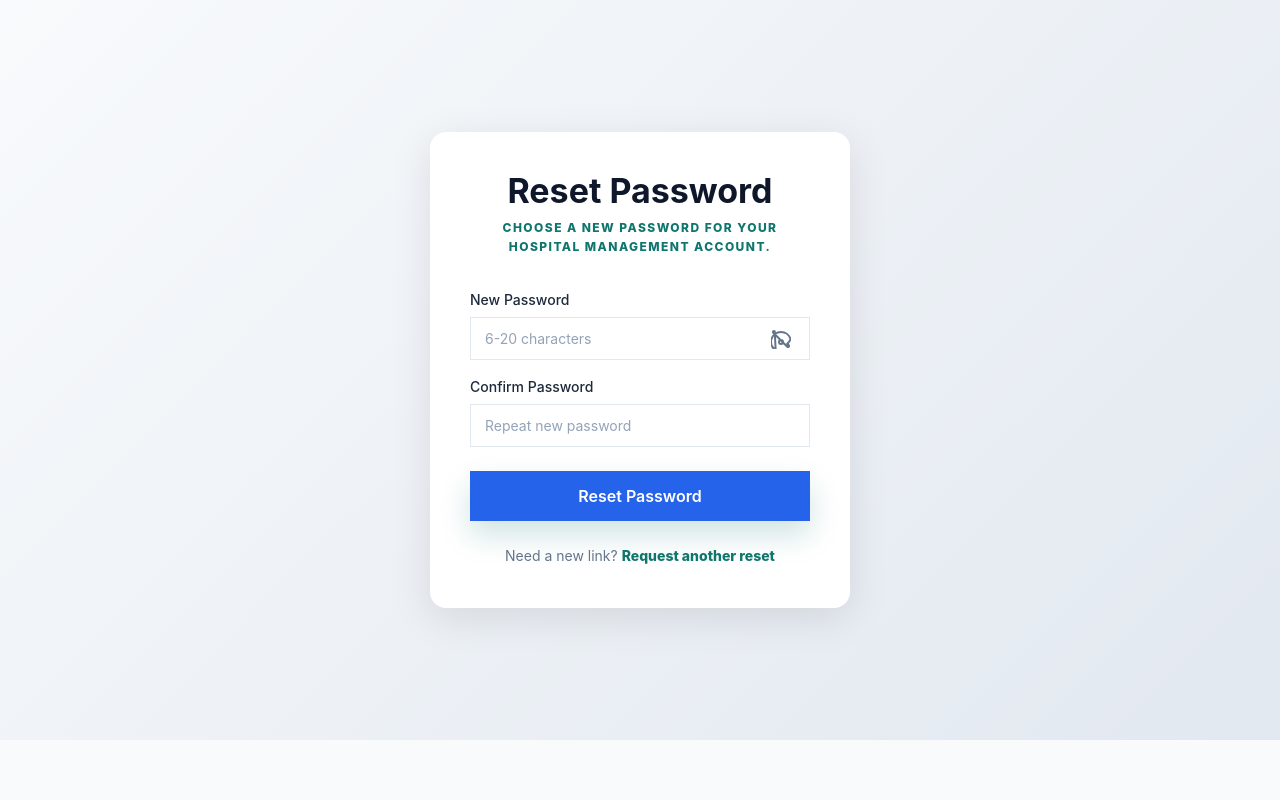
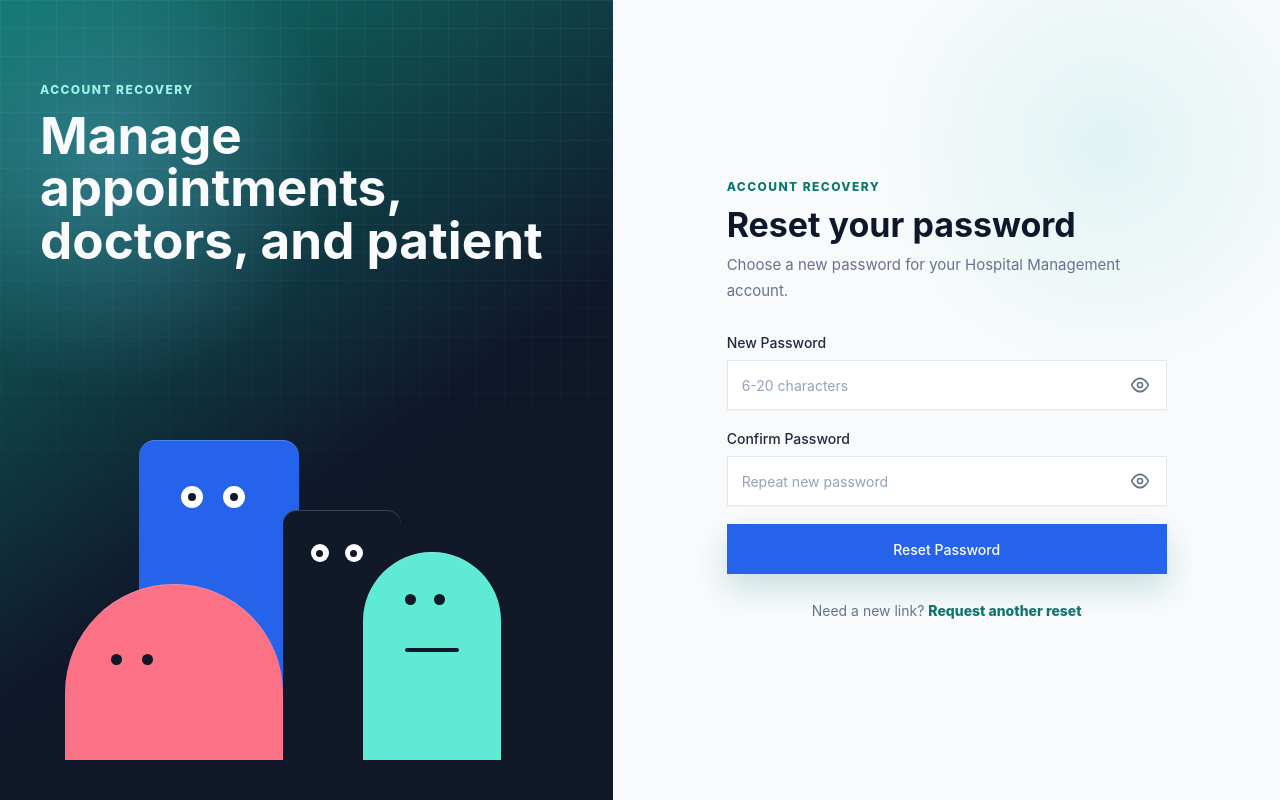
Before and after one commit to NayanPC781/hospital-management-system, a React (Create React App) app in the folder frontend/: page /reset-password/1 in a window 1280 px wide. Built offline with nearby package versions, Linux system fonts and the light colour scheme.

Commit message:
Refactor ResetPassword to use shared AuthShell, EyeIcon, StatusMessage and add eye toggle for confirm password

```diff
--- a/frontend/src/pages/ResetPassword.js
+++ b/frontend/src/pages/ResetPassword.js
@@ -1,6 +1,7 @@
 import React, { useState } from 'react';
 import { Link, useParams } from 'react-router-dom';
 import { authService } from '../services/api';
+import AuthShell, { EyeIcon, StatusMessage } from '../components/AuthShell';
 
 const ResetPassword = () => {
   const { token } = useParams();
@@ -9,6 +10,7 @@ const ResetPassword = () => {
   const [message, setMessage] = useState('');
   const [loading, setLoading] = useState(false);
   const [showPassword, setShowPassword] = useState(false);
+  const [showConfirm, setShowConfirm] = useState(false);
 
   const handleChange = (e) => {
     setFormData({ ...formData, [e.target.name]: e.target.value });
@@ -39,33 +41,23 @@ const ResetPassword = () => {
   };
 
   return (
-    <div className="auth-container">
-      <div className="auth-card">
-        <div className="auth-header">
-          <h1 className="auth-title">Reset Password</h1>
-          <p className="auth-subtitle">Choose a new password for your Hospital Management account.</p>
-        </div>
-
-        {error && (
-          <div className="auth-error">
-            <svg viewBox="0 0 20 20" fill="currentColor" width="20" height="20">
-              <path fillRule="evenodd" d="M18 10a8 8 0 11-16 0 8 8 0 0116 0zm-7 4a1 1 0 11-2 0 1 1 0 012 0zm-1-9a1 1 0 00-1 1v4a1 1 0 002 0V6a1 1 0 00-1-1z" clipRule="evenodd" />
-            </svg>
-            <span>{error}</span>
-          </div>
-        )}
-
-        {message && (
-          <div className="auth-success">
-            <svg viewBox="0 0 20 20" fill="currentColor" width="20" height="20">
-              <path fillRule="evenodd" d="M10 18a8 8 0 100-16 8 8 0 000 16zm3.707-9.293a1 1 0 00-1.414-1.414L9 10.586 7.707 9.293a1 1 0 00-1.414 1.414l2 2a1 1 0 001.414 0l4-4z" clipRule="evenodd" />
-            </svg>
-            <span>{message}</span>
-          </div>
-        )}
+    <AuthShell
+      eyebrow="Account recovery"
+      title="Reset your password"
+      subtitle="Choose a new password for your Hospital Management account."
+      footer={
+        !message ? (
+          <>Need a new link? <Link to="/forgot-password">Request another reset</Link></>
+        ) : (
+          <>Remember your password? <Link to="/login">Sign in</Link></>
+        )
+      }
+    >
+      <StatusMessage>{error}</StatusMessage>
+      <StatusMessage type="success">{message}</StatusMessage>
 
       {!message ? (
-          <form onSubmit={handleSubmit}>
+        <form onSubmit={handleSubmit} className="auth-form">
           <div className="input-group">
             <label htmlFor="password">New Password</label>
             <div className="password-input-wrapper">
@@ -86,25 +78,18 @@ const ResetPassword = () => {
                 className="password-toggle"
                 onClick={() => setShowPassword(!showPassword)}
                 tabIndex={-1}
+                aria-label={showPassword ? 'Hide password' : 'Show password'}
               >
-                  {showPassword ? (
-                    <svg viewBox="0 0 20 20" fill="currentColor" width="20" height="20">
-                      <path d="M10 12a2 2 0 100-4 2 2 0 000 4z" />
-                      <path fillRule="evenodd" d="M.458 10C1.732 5.943 5.522 3 10 3s8.268 2.943 9.542 7c-1.274 4.057-5.064 7-9.542 7S1.732 14.057.458 10zM14 10a4 4 0 11-8 0 4 4 0 018 0z" clipRule="evenodd" />
-                    </svg>
-                  ) : (
-                    <svg viewBox="0 0 20 20" fill="currentColor" width="20" height="20">
-                      <path fillRule="evenodd" d="M3.707 2.293a1 1 0 00-1.414 1.414l14 14a1 1 0 001.414-1.414l-1.473-1.473A10.014 10.014 0 0019.542 10C18.268 5.943 14.478 3 10 3S1.732 5.943.458 10c-.812 2.391-.458 5.157.628 7.548l1.473 1.473a1 1 0 001.414 1.414l.707.707zM10 15a2 2 0 110-4 2 2 0 010 4z" clipRule="evenodd" />
-                    </svg>
-                  )}
+                <EyeIcon hidden={showPassword} />
               </button>
             </div>
           </div>
 
           <div className="input-group">
             <label htmlFor="confirmPassword">Confirm Password</label>
+            <div className="password-input-wrapper">
               <input
-                type={showPassword ? 'text' : 'password'}
+                type={showConfirm ? 'text' : 'password'}
                 id="confirmPassword"
                 name="confirmPassword"
                 placeholder="Repeat new password"
@@ -115,6 +100,16 @@ const ResetPassword = () => {
                 required
                 autoComplete="new-password"
               />
+              <button
+                type="button"
+                className="password-toggle"
+                onClick={() => setShowConfirm(!showConfirm)}
+                tabIndex={-1}
+                aria-label={showConfirm ? 'Hide password' : 'Show password'}
+              >
+                <EyeIcon hidden={showConfirm} />
+              </button>
+            </div>
           </div>
 
           <button type="submit" className="btn btn-primary auth-btn" disabled={loading || !token}>
@@ -122,121 +117,9 @@ const ResetPassword = () => {
           </button>
         </form>
       ) : (
-          <Link to="/login" className="btn btn-primary auth-btn">
-            Sign In
-          </Link>
+        <Link to="/login" className="btn btn-primary auth-btn">Sign In</Link>
       )}
-
-        <p className="auth-footer">
-          Need a new link?{' '}
-          <Link to="/forgot-password">Request another reset</Link>
-        </p>
-      </div>
-
-      <style>{`
-        .auth-container {
-          display: flex;
-          justify-content: center;
-          align-items: center;
-          min-height: calc(100vh - 60px);
-          padding: 24px;
-          background: linear-gradient(135deg, #f8fafc 0%, #e2e8f0 100%);
-        }
-
-        .auth-card {
-          background: #fff;
-          border-radius: 16px;
-          box-shadow: 0 10px 40px rgba(0, 0, 0, 0.1);
-          padding: 40px;
-          width: 100%;
-          max-width: 420px;
-          animation: fadeIn 0.4s ease;
-        }
-
-        .auth-header {
-          text-align: center;
-          margin-bottom: 32px;
-        }
-
-        .auth-title {
-          font-size: 28px;
-          font-weight: 700;
-          color: #1e293b;
-          margin-bottom: 8px;
-        }
-
-        .auth-subtitle {
-          color: #64748b;
-          font-size: 14px;
-        }
-
-        .auth-error,
-        .auth-success {
-          display: flex;
-          align-items: center;
-          gap: 10px;
-          padding: 12px 16px;
-          border-radius: 8px;
-          margin-bottom: 20px;
-          font-size: 14px;
-        }
-
-        .auth-error {
-          background: #fee2e2;
-          color: #991b1b;
-        }
-
-        .auth-success {
-          background: #dcfce7;
-          color: #166534;
-        }
-
-        .password-input-wrapper {
-          position: relative;
-        }
-
-        .password-input-wrapper input {
-          padding-right: 48px;
-        }
-
-        .password-toggle {
-          position: absolute;
-          right: 12px;
-          top: 50%;
-          transform: translateY(-50%);
-          background: none;
-          border: none;
-          color: #64748b;
-          padding: 4px;
-          display: flex;
-          align-items: center;
-        }
-
-        .password-toggle:hover {
-          color: #1e293b;
-        }
-
-        .auth-btn {
-          width: 100%;
-          padding: 14px;
-          font-size: 16px;
-          font-weight: 600;
-          margin-top: 8px;
-        }
-
-        .auth-footer {
-          text-align: center;
-          margin-top: 24px;
-          color: #64748b;
-          font-size: 14px;
-        }
-
-        @keyframes fadeIn {
-          from { opacity: 0; transform: translateY(10px); }
-          to { opacity: 1; transform: translateY(0); }
-        }
-      `}</style>
-    </div>
+    </AuthShell>
   );
 };
 
```
Lines whose indentation alone changed are shown as unchanged.
